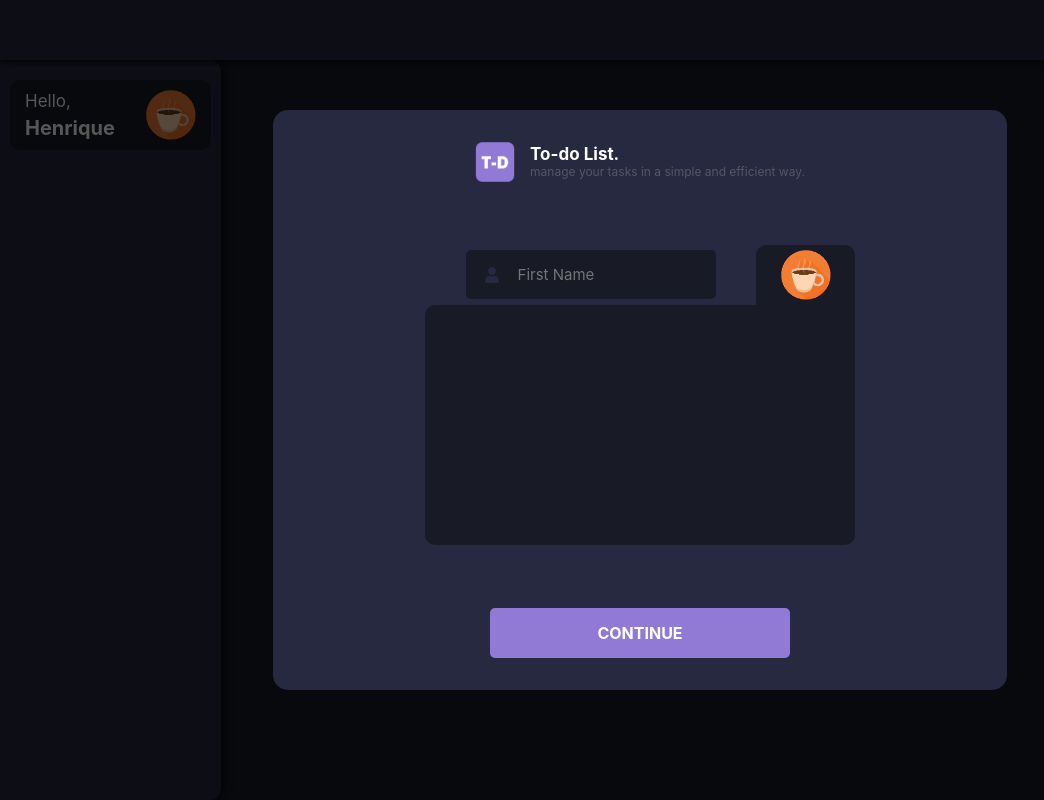
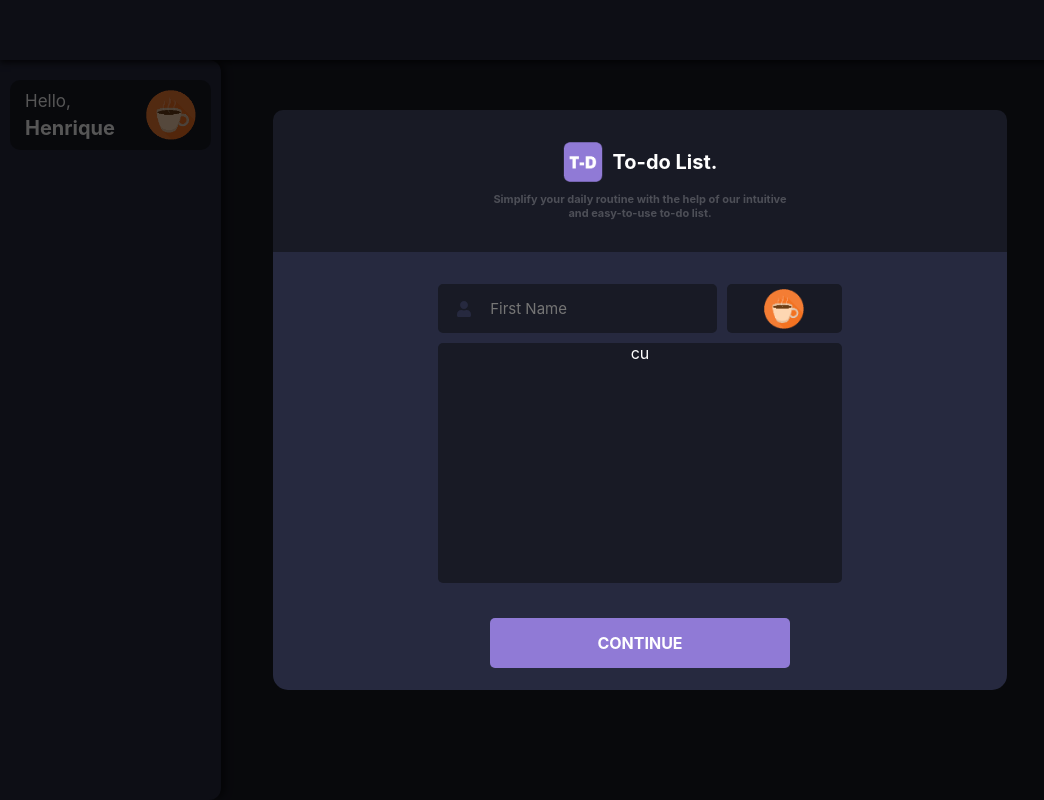
Before and after one commit to oPedroFranca/Todo-list, a React (Vite) app: page / in a window 1280 px wide. Shown: the whole page, without its empty margins (0-1044 px from the left). Built offline with nearby package versions, Linux system fonts and the light colour scheme.

Commit message:
create layout - design modalForm

```diff
--- /dev/null
+++ b/src/components/IconOptionUser/index.tsx
@@ -0,0 +1,12 @@
+import React from 'react';
+import { IconOption } from './style';
+
+export const IconOptionUser = () => {
+  const options = {};
+
+  return (
+    <IconOption>
+      <p>cu</p>
+    </IconOption>
+  );
+};
--- /dev/null
+++ b/src/components/IconOptionUser/style.tsx
@@ -0,0 +1,8 @@
+import styled from 'styled-components';
+import { colors } from '../../theme/GlobalStyles';
+
+export const IconOption = styled.div`
+  height: calc(100% - 60px);
+  background-color: ${colors.dark_black};
+  border-radius: 5px;
+`;
--- a/src/components/ModalFormUser/index.tsx
+++ b/src/components/ModalFormUser/index.tsx
@@ -1,9 +1,9 @@
 import React, { useState } from 'react';
 import { FaUser } from 'react-icons/fa';
+import { IconOptionUser } from '../IconOptionUser';
 import { SubmitButtonModal } from '../SubmitButton';
 import {
   FormName,
-  IconOption,
   ModalContent,
   ModalDiv,
   ModalForm,
@@ -22,10 +22,16 @@ export const ModalFormUser = () => {
     <ModalDiv>
       <ModalContent>
         <ModalHeader>
-          <img src="public/icons/icon-Todo.png" alt="" />
           <span>
-            <h1>To-do List.</h1>
-            <p>manage your tasks in a simple and efficient way.</p>
+            <div>
+              <img src="public/icons/icon-Todo.png" alt="" />
+              <h1>To-do List.</h1>
+            </div>
+
+            <p>
+              Simplify your daily routine with the help of our intuitive <br />{' '}
+              and easy-to-use to-do list.
+            </p>
           </span>
         </ModalHeader>
         <ModalMain>
@@ -48,7 +54,7 @@ export const ModalFormUser = () => {
                 <img src="/public/icon_user/icon_coffee.png" alt="" />
               </span>
             </FormName>
-            <IconOption></IconOption>
+            <IconOptionUser />
           </ModalForm>
         </ModalMain>
 
--- a/src/components/ModalFormUser/style.tsx
+++ b/src/components/ModalFormUser/style.tsx
@@ -31,23 +31,35 @@ export const ModalContent = styled.div`
 
 export const ModalHeader = styled.div`
   display: flex;
+  flex-direction: row;
   justify-content: center;
   align-items: center;
+  border-radius: 10px 10px 0px 0px;
+  background-color: ${colors.dark_black};
+  padding-top: 10px;
+  padding-bottom: 10px;
 
-  & img {
-    width: 40px;
-  }
+  & div {
+    display: flex;
+    align-items: center;
+    text-align: center;
+    justify-content: center;
+    margin-bottom: 10px;
 
-  & h1 {
-    text-align: start;
-    font-size: 17px;
-    padding-left: 15px;
+    & img {
+      width: 40px;
+    }
+
+    & h1 {
+      font-size: 20px;
+      margin-left: 10px;
+    }
   }
 
   & p {
-    color: #ffffff37;
-    font-size: 12px;
-    padding-left: 15px;
+    color: #ffffff3b;
+    font-weight: bold;
+    font-size: 11px;
   }
 `;
 
@@ -57,8 +69,9 @@ export const ModalMain = styled.div`
   display: flex;
   background-color: ${colors.white_black};
   margin: auto;
-  width: 90%;
+  width: 55%;
   max-width: 430px;
+  min-width: 330px;
   height: 300px;
 `;
 
@@ -69,25 +82,30 @@ export const ModalForm = styled.form`
 export const FormName = styled.div`
   background-color: ${colors.white_black};
   display: flex;
+  justify-content: center;
   width: 100%;
+  margin-top: 10px;
 
   & #Span_form_name {
     position: relative;
     display: flex;
-    margin: auto;
-    width: 250px;
+    width: 70%;
 
     & input {
+      position: relative;
       background: ${colors.dark_black};
-      border: 2px solid ${colors.dark_black};
-      position: relative;
       color: ${colors.purple};
-      border-radius: 5px;
+
       width: 100%;
       height: 45px;
+      font-size: 15px;
+
       outline: none;
+      border-radius: 5px;
       padding-left: 50px;
-      font-size: 15px;
+      margin-bottom: 10px;
+      border: 2px solid ${colors.dark_black};
+
       transition: border 0.2s ease 0s;
 
       &:focus {
@@ -112,24 +130,16 @@ export const FormName = styled.div`
 
   & #Span_form_Icon {
     background-color: ${colors.dark_black};
-
+    border-radius: 5px;
     display: flex;
     align-items: center;
     justify-content: center;
-    width: 23%;
-    height: 60px;
-    border-radius: 10px 10px 0px 0px;
+    margin-left: 10px;
+    width: 29%;
+    height: 49px;
 
     & img {
-      width: 50px;
+      width: 40px;
     }
   }
 `;
-
-export const IconOption = styled.div`
-  height: calc(100% - 60px);
-  background-color: ${colors.dark_black};
-  border-radius: 10px 0px 10px 10px;
-`;
-
-// ---------------------- ButtonSubmit ----------------------
--- a/src/components/SubmitButton/index.tsx
+++ b/src/components/SubmitButton/index.tsx
@@ -6,7 +6,5 @@ type inputName = {
 };
 
 export const SubmitButtonModal = ({ name }: inputName) => {
-  console.log(name);
-
   return <Buttonsubmit>Continue</Buttonsubmit>;
 };
```
